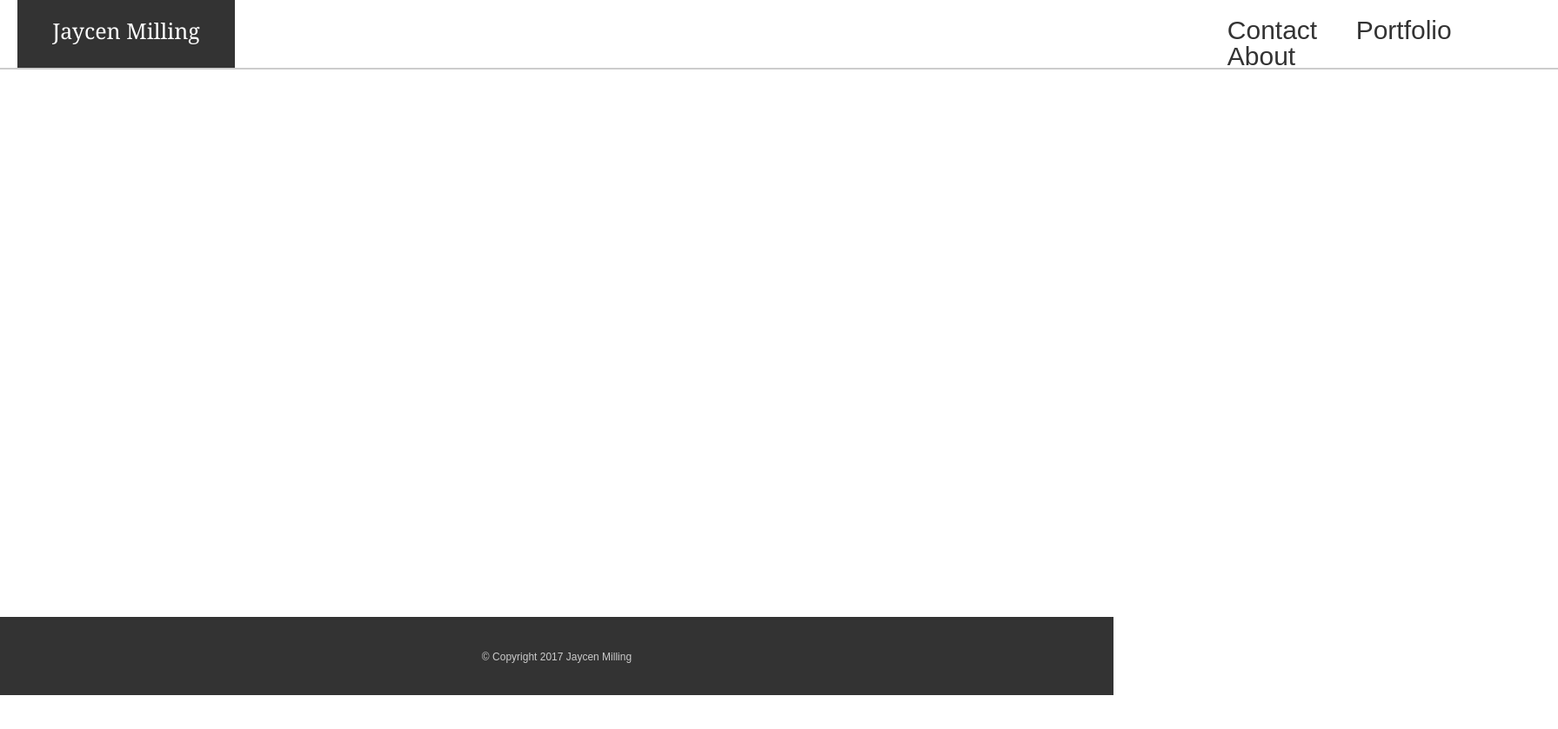
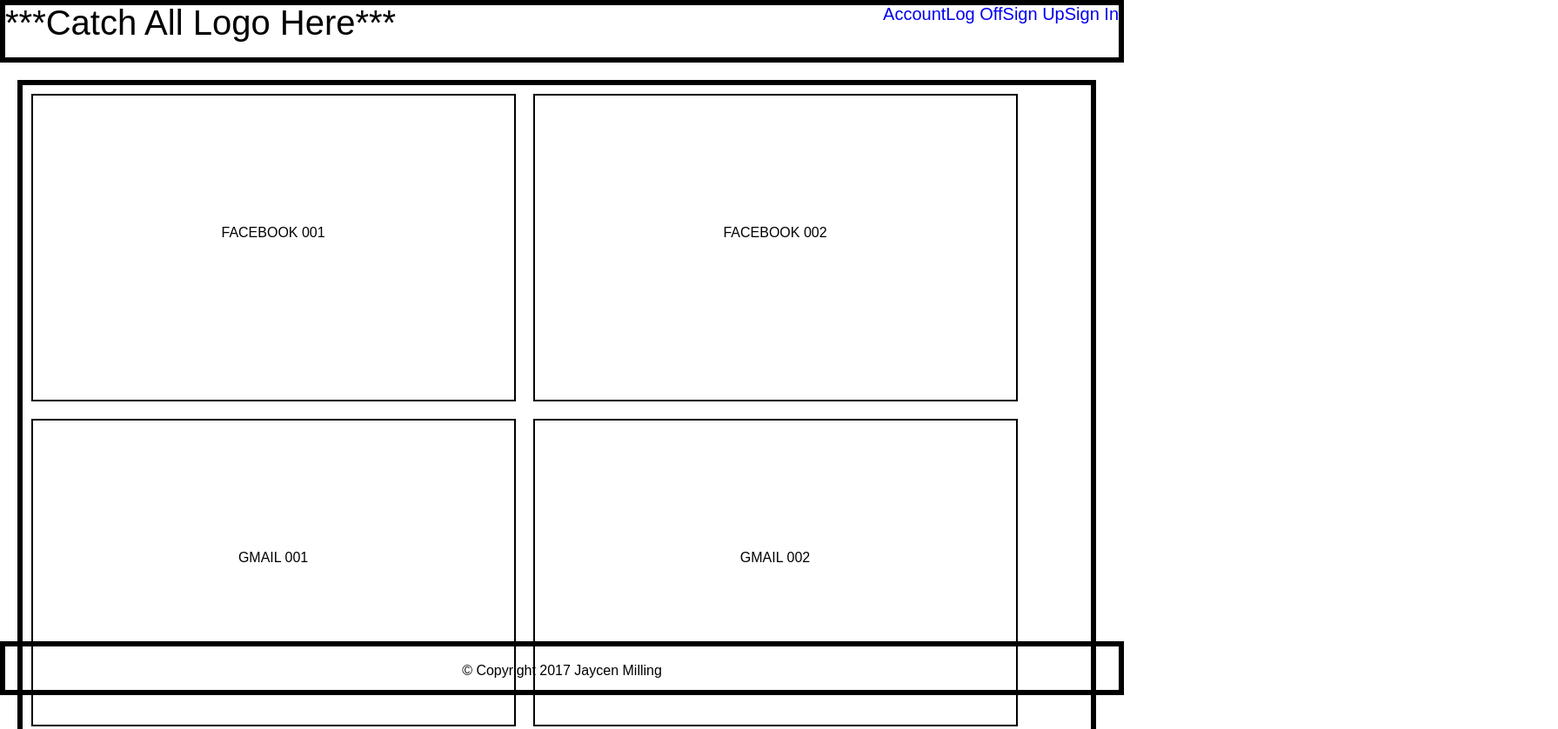
Before and after one commit to jaycen9887/CatchAll, a plain HTML site: page index.html in a window 1280 px wide. Shown: the top 839 px of the page at 87% size, 1791 px wide, since content can reach past the window. Before the commit the page ends 800 px from the top, so only its background shows below. Drawn offline with Linux system fonts and the light colour scheme.

Commit message:
Creating Layout

```diff
--- a/css/style.css
+++ b/css/style.css
@@ -2,75 +2,67 @@
 
 body {
     font-family: 'Arial', 'Helvetica Neue', Helvetica, sans-serif;
-    width: 100%;
-    height: 100%;
-    color: #777;
-    margin: 0 20px;
+    margin: auto;
 }
 
 header {
-    background-color: white;
-    height: 78px;
-    position: relative;
-    width: 161%;
-    right: 290px;
-    border-bottom: solid 2px #CCC;
+    width: 100%;
+    height: 60px;
+    border: 6px solid;
 }
 
-#name {
-    margin-left: 290px;
+header h1 {
     float: left;
-    background-color: #333;
-    width: 250px;
-    text-align: center;
-    padding: 45px 0 10px 0;
-    color: white;
-    font-family: 'Georgia', Times, Times New Roman, serif;
-    height: 45px;
-    position: relative;
-    top: -22px;
-    font-size: 25px;
+    font-size: 40px;
+}
+
+header ul {
+    list-style-type: none;
+    font-size: 20px;
+}
+
+header ul li {
 
 }
 
-ul {
-    list-style: none;
-    margin: 0;
-    padding: 0;
-    padding-top: 20px;
+header ul li a {
+    text-decoration: none;
     float: right;
-    position: absolute;
-    right: 0;
-    width: 400px;
 }
 
-li {
-    display: inline;
-    text-decoration: none;
-    padding: 20px;
-
+.clearFix {
+    content: "";
+    clear: both;
 }
 
-li a {
-    text-decoration: none;
-    color: #333;
-    font-size: 30px;
+#content {
+    margin-top: 20px;
+    width: 96%;
+    height: 100%;
+    min-height: 750px;
+    margin: auto;
+    margin-top: 20px;
+    border: 6px solid;
 }
 
-li a:hover {
-    color: #777;
+
+.app {
+    margin: auto;
+    margin: 10px 10px;
+    float: left;
+    width: 45%;
+    height: 200px;
+    text-align: center;
+    padding-top: 150px;
+    border: 2px solid;
 }
 
 footer {
-    background-color: #333;
     position: fixed;
-    left: 0;
     bottom: 0;
+    width: 100%;
     height: 30px;
-    width: 100%;
     text-align: center;
-    color: #CCC;
-    font-size: 12px;
-    height: 50px;
-    padding-top: 40px;
+    padding-top: 20px;
+    border: 6px solid;
 }
--- a/index.html
+++ b/index.html
@@ -1,7 +1,7 @@
 <!DOCTYPE html>
 <html>
     <head>
-        <title>Basic Portfolio</title>
+        <title>Catch All</title>
 
         <!-- linking CSS -->
         <link rel="stylesheet" type="text/css" href="/css/reset.css">
@@ -12,15 +12,37 @@
 
     <body class="index">
             <header>
-                <h1 id="name"> Jaycen Milling </h1>
+                <h1>***Catch All Logo Here***</h1>
+
                 <div id="links">
                     <ul>
-                        <li><a href="contact.html">Contact</a></li>
-                        <li class="border1"><a href="portfolio.html">Portfolio</a></li>
-                        <li class="border2"><a href="index.html">About</a></li>
+                        <li><a href="#">Sign In</a></li>
+                        <li><a href="#">Sign Up</a></li>
+                        <li><a href="#">Log Off</a></li>
+                        <li><a href="#">Account</a></li>
                     </ul>
-                </div> <!-- END LINKS -->
+                </div>
             </header>
+
+        <div class="clearFix"></div>
+
+        <div id="content">
+            <section class="app">
+            FACEBOOK 001
+            </section>
+            <section class="app">
+            FACEBOOK 002
+            </section>
+
+            <div class="clearFix"></div>
+
+            <section class="app">
+            GMAIL 001
+            </section>
+            <section class="app">
+            GMAIL 002
+            </section>
+        </div> <!--END CONTENT-->
 
 
             <footer> &copy; Copyright 2017 Jaycen Milling</footer>
```
